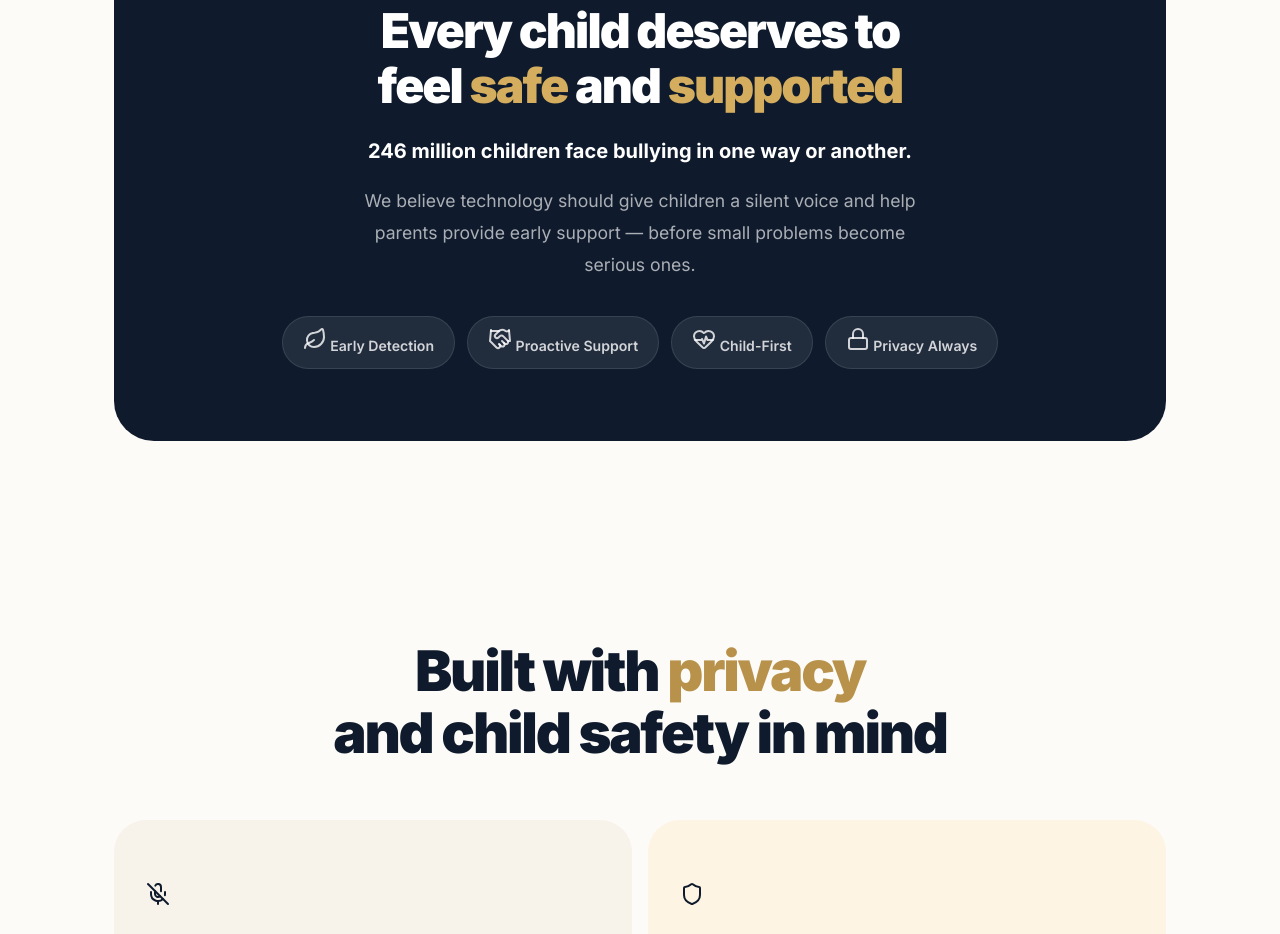
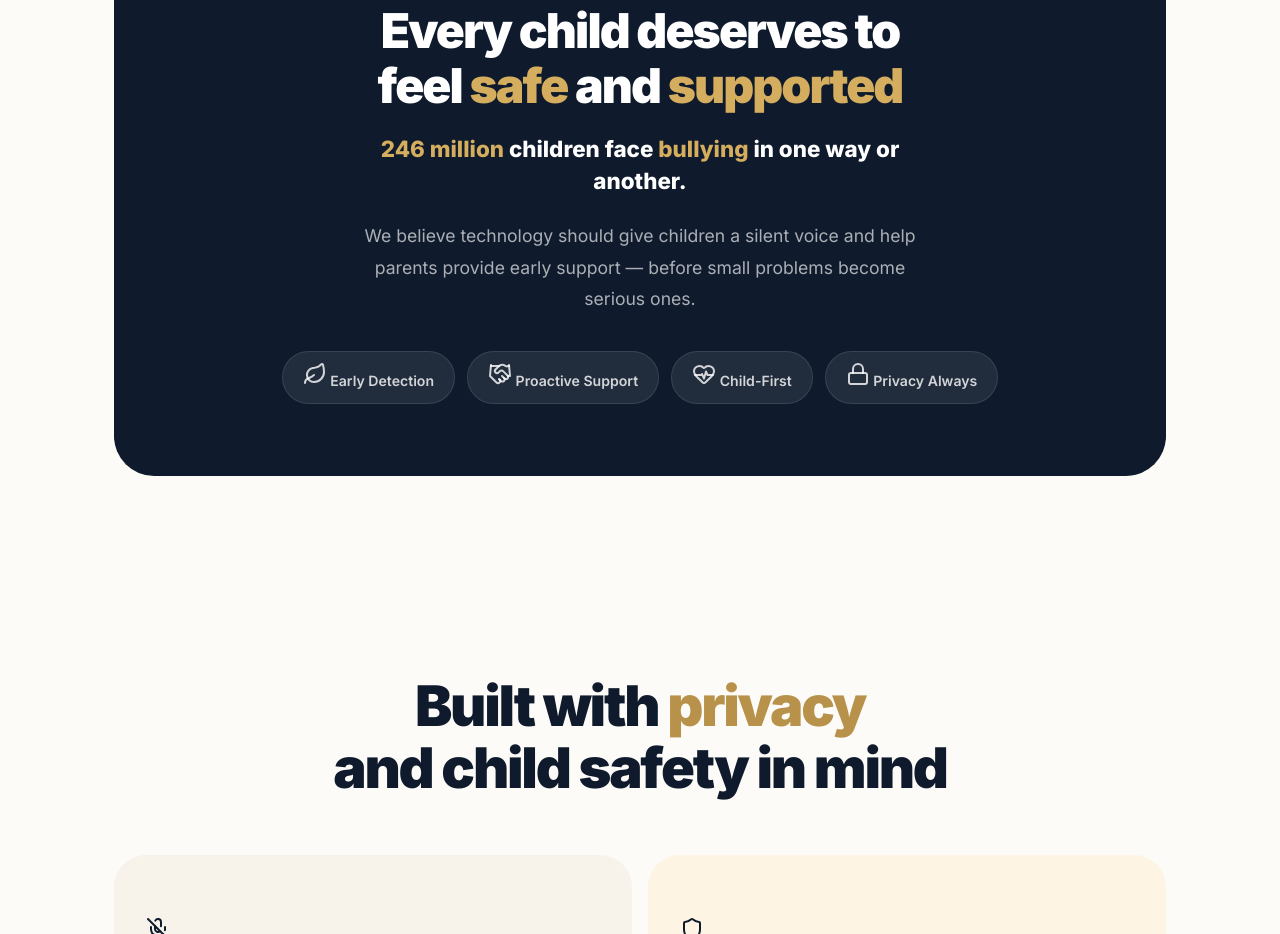
Before and after one commit to vaasuchhabra/Guard, a website: page public/index.html in a window 1280 px wide. Shown: the part 2426-3360 px from the top of the page. Drawn offline with nearby package versions, Linux system fonts and the light colour scheme.

Commit message:
Enhance typography emphasis on bullying statistic

```diff
--- a/public/index.html
+++ b/public/index.html
@@ -168,7 +168,9 @@
                     feel <span class="highlight">safe</span> and <span class="highlight">supported</span>
                 </h2>
                 <p>
-                    <strong style="color: #fff; display: block; margin-bottom: 16px; font-size: 1.25rem;">246 million children face bullying in one way or another.</strong>
+                    <strong style="color: #fff; display: block; margin-bottom: 24px; font-size: 1.4rem; font-weight: 800; line-height: 1.4;">
+                        <span class="highlight">246 million</span> children face <span class="highlight">bullying</span> in one way or another.
+                    </strong>
                     We believe technology should give children a silent voice
                     and help parents provide early support — before small
                     problems become serious ones.
```
